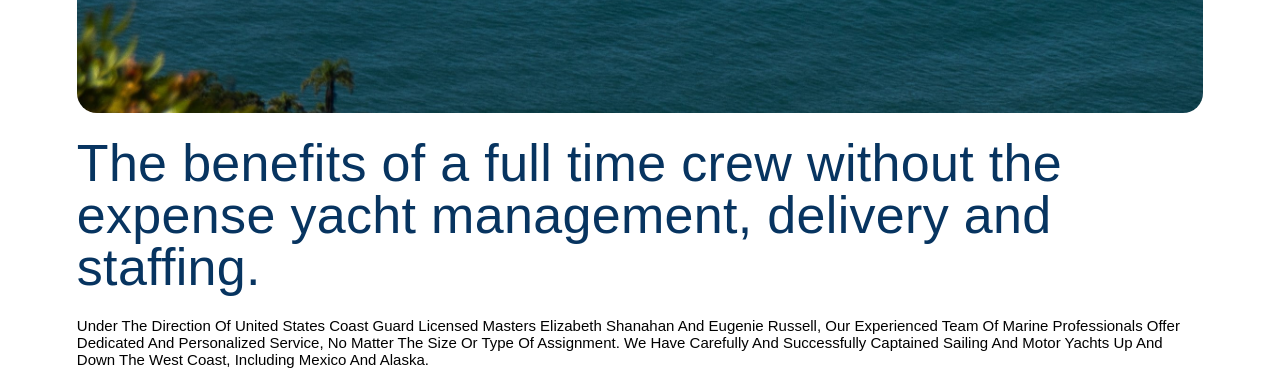
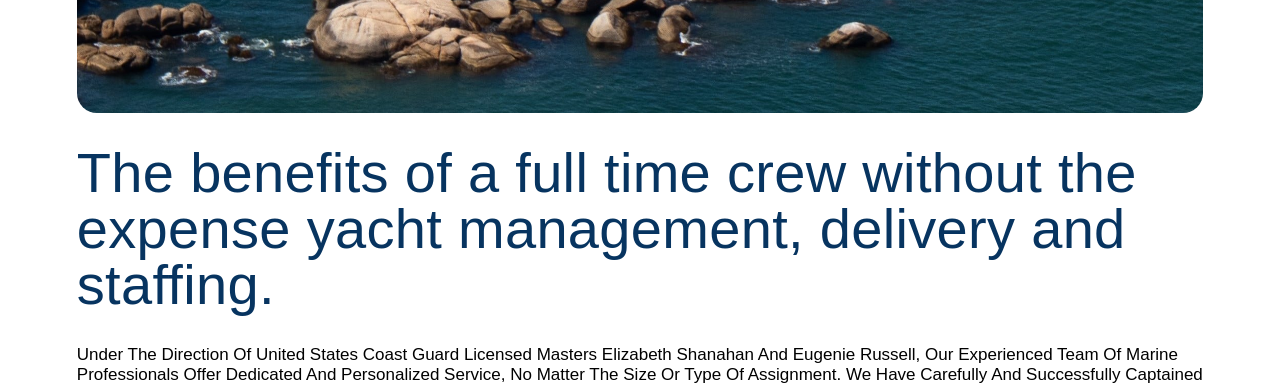
Before and after one commit to justinait/e2yacht, a React (Vite) app: page /crew in a window 1280 px wide. Shown: the part 1680-2065 px from the top of the page. Built offline with nearby package versions, Linux system fonts and the light colour scheme; a web font is replaced by a local one.

Commit message:
our crew hero

```diff
--- a/src/Components/OurCrew/OurCrew.css
+++ b/src/Components/OurCrew/OurCrew.css
@@ -17,13 +17,13 @@
 .ourCrewBrujula {
     padding: 0 !important;
     background-image: url('/public/images/ourCrewSea.jpg');
-    background-position-y: center;
     height: 265px !important;
+    background-position: center;
+    background-size: cover;
 }
 .cardCrew {
     width: 48%;
     width: 42vw;
-    /* border: 1px solid #80858D; */
     background-color: #f5f5f5;
     margin-bottom: 20px;
     border-radius: 10.5px;
@@ -63,3 +63,21 @@
 .rightCrew {
     margin-left: 8px;
 }
+@media(min-width:600px){
+    .ourCrewHero{
+        background-size: 250%;
+        background-position: -109% center;
+    }
+    .ourCrewH2 {
+        margin-top: 2rem;
+    }
+    .ourCrewBrujula {
+        height: 60vw !important;
+        min-height: unset !important;
+    }
+    .crewText{
+        font-size: clamp(8px, 1.6vw, 10px);
+        line-height: 2;
+        margin: auto;
+    }
+}
--- a/src/index.css
+++ b/src/index.css
@@ -103,19 +103,22 @@ h2 {
   h2 {
     font-size: var(--fontSize-30px);
     margin: 1.5rem 0;
+    margin: 2rem 0;
+  }
+  h1 {
+    font-size: clamp(40px, 6.8vw, 52px);
+  }
+  :root {
+    --fontSize-30px: clamp(40px, 7.2vw, 56px);
+    --fontSize-20px: clamp(22px, 4vw, 32px);
+    --fontSize-18px: clamp(19px, 3.5vw, 26px);
+    --fontSize-16px: clamp(17px, 4vw, 19px);
+    --fontSize-14px: clamp(15px, 2.8vw, 19px);
+
+    --fontSize-12px-services: clamp(12.5px, 2.5vw, 14px);
+    --fontSize-12px: clamp(13px, 2.4vw, 17px);
+    --fontSize-10px: clamp(10.5px, 2vw, 12px);
   }
 }
 @media(min-width: 700px) {
-
-  :root {
-    --fontSize-30px: clamp(40px, 10vw, 52px);
-    --fontSize-20px: clamp(22px, 4vw, 32px);
-    --fontSize-18px: clamp(19px, 4.3vw, 21px);
-    --fontSize-16px: clamp(17px, 4vw, 19px);
-    --fontSize-14px: clamp(15px, 3.8vw, 18px);
-
-    --fontSize-12px-services: clamp(12.5px, 2.5vw, 14px);
-    --fontSize-12px: clamp(13px, 1.9vw, 15px);
-    --fontSize-10px: clamp(10.5px, 2vw, 12px);
-  }
 }
```
